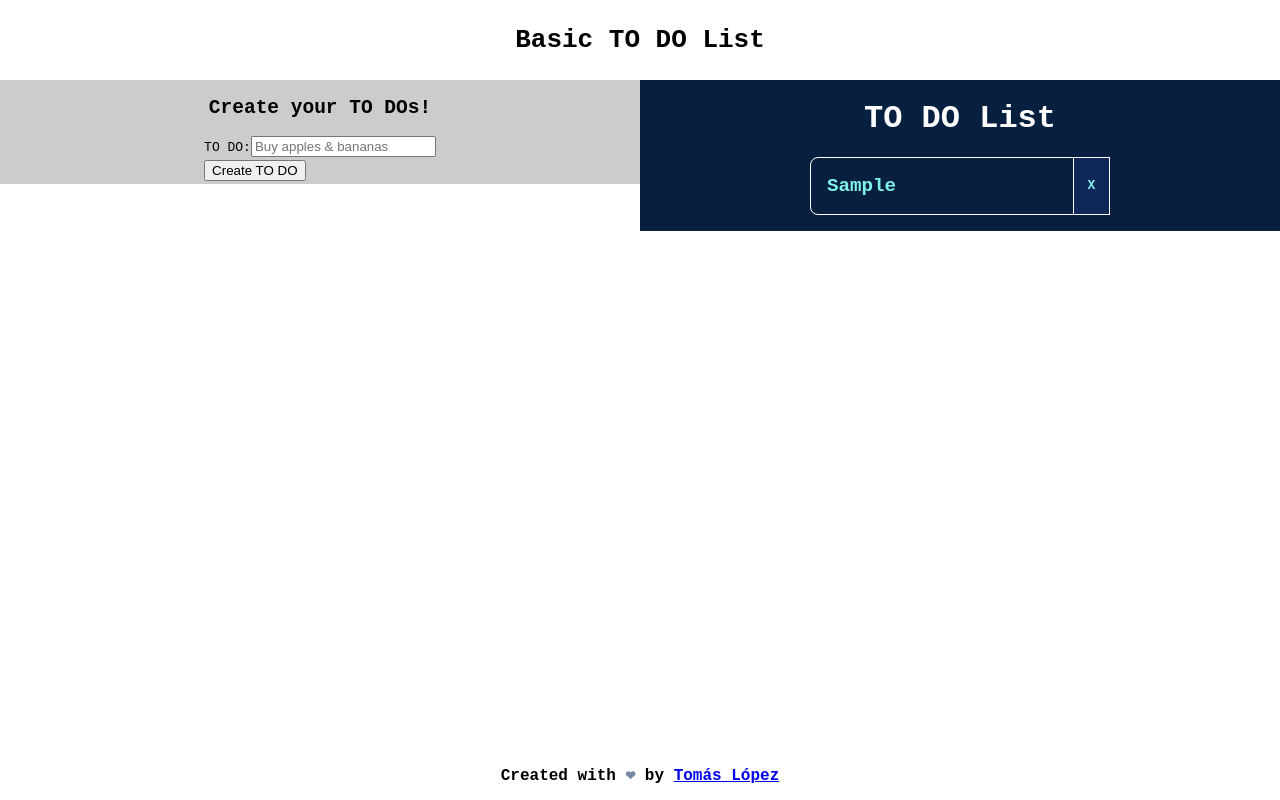
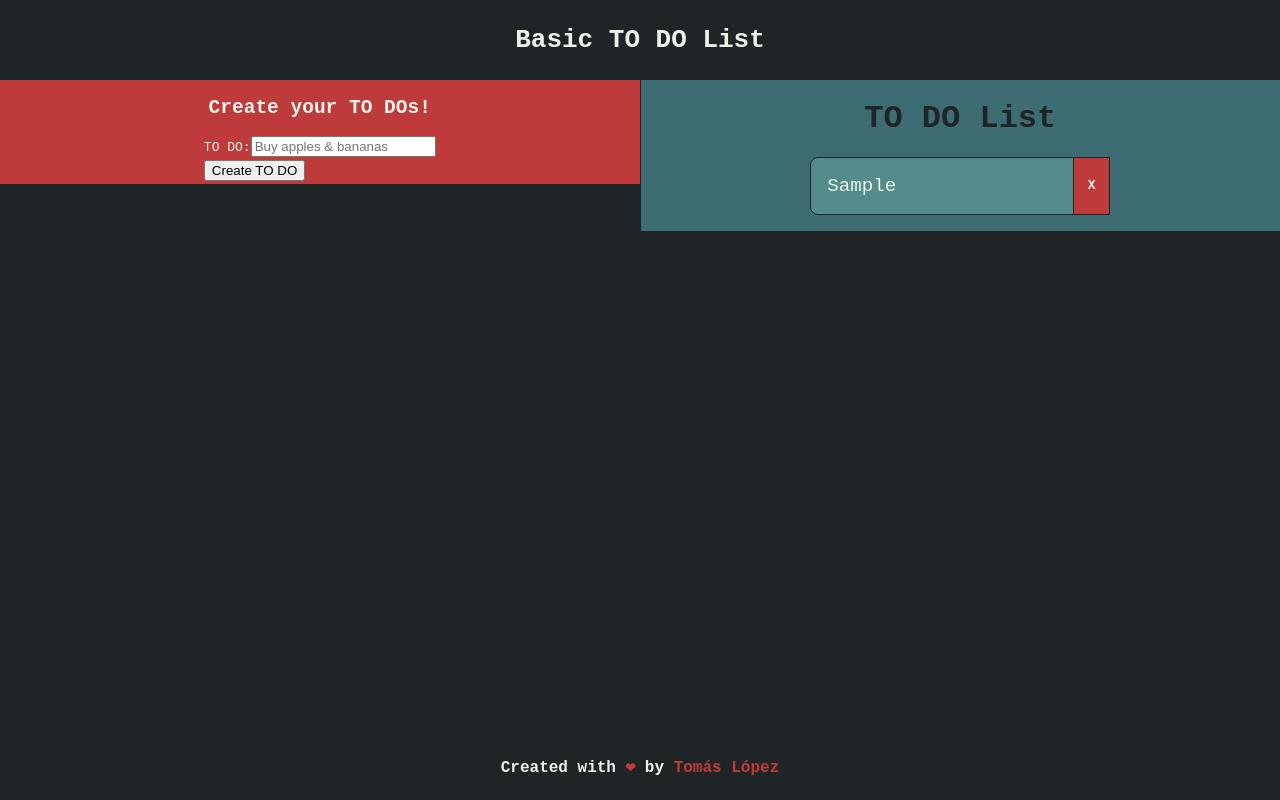
Before and after one commit to lopez-tomas/basic-todo-list, a React (Create React App) app: page / in a window 1280 px wide. Both pictures are taken after typing "Sample" into the empty fields and a click on the input "Create TO DO". Built offline with nearby package versions, Linux system fonts and the light colour scheme.

Commit message:
[FEAT/styles]: new styles & minor changes added. Color variables changed.

```diff
--- a/src/styles/App.sass
+++ b/src/styles/App.sass
@@ -5,6 +5,13 @@ body
 	margin: 0
 	font-family: monospace
 	line-height: 1.5rem
+	color: colors.$white
+	background-color: colors.$black
+
+	#root
+		position: relative
+		padding-bottom: 3rem
+		min-height: 93vh
 
 ul
 	margin: 0
@@ -12,27 +19,34 @@ ul
 
 	li
 		list-style: none
+
+a
+	text-decoration: none
+	color: colors.$tertiary-color
 /* global styles END */
 
 .App
 	display: flex
-	height: 100%
+	background-color: colors.$black
 
 	.Form-container, .ToDoList-container
 		display: flex
 		flex-direction: column
 		align-items: center
+		min-height: 104px
 		height: 100%
 		width: 50vw
 
 	.Form-container
 		position: sticky
 		top: 0
-		background-color: #ccc
+		color: colors.$white
+		background-color: colors.$tertiary-color
 
 	.ToDoList-container
-		color: colors.$white
-		background-color: colors.$primary-background
+		color: colors.$black
+		background-color: colors.$primary-color
+		border-left: 1px solid colors.$black
 
 		h1
 			font-size: 2rem
--- a/src/styles/ToDo.sass
+++ b/src/styles/ToDo.sass
@@ -10,8 +10,8 @@
   .ToDo-info
     width: 93%
     padding: 0 16px
-    background-color: colors.$primary-background
-    border: 1px solid colors.$white
+    background-color: colors.$secondary-color
+    border: 1px solid colors.$black
     border-bottom-left-radius: 8px
     border-top-left-radius: 8px
     overflow-wrap: break-word
@@ -19,9 +19,8 @@
 
     h2
       font-size: 1.2rem
-      color: colors.$primary-color
-    p
       color: colors.$white
+      font-weight: normal
 
   .ToDo-remove
     display: flex
@@ -29,15 +28,16 @@
     align-items: center
     width: 7%
     min-width: 35px
-    margin: 1px solid colors.$tertiary-color
-    background-color: colors.$secondary-background
-    border: 1px solid colors.$white
+    background-color: colors.$tertiary-color
+    border: 1px solid colors.$black
     border-left: 0
     cursor: pointer
 
     span
       font-weight: bold
-      color: colors.$primary-color
+      color: colors.$white
 
     &:hover
-      background-color: colors.$tertiary-color
+      background-color: tomato
+      span
+        color: colors.$black
--- a/src/styles/modules/_colors.sass
+++ b/src/styles/modules/_colors.sass
@@ -1,10 +1,6 @@
-/* Backgrounds */
-$primary-background: #082040
-$secondary-background: #0F2859
 /* Colors */
-$primary-color: #80F2E7
-$secondary-color: #384D59
-$tertiary-color: #7787A6
-/* Default *
-$white: #FFF
-$black: #000
+$primary-color: #3D6D73
+$secondary-color: #548C8C
+$tertiary-color: #BF3B3B
+$white: #EDF2EB
+$black: #1F2526
```
